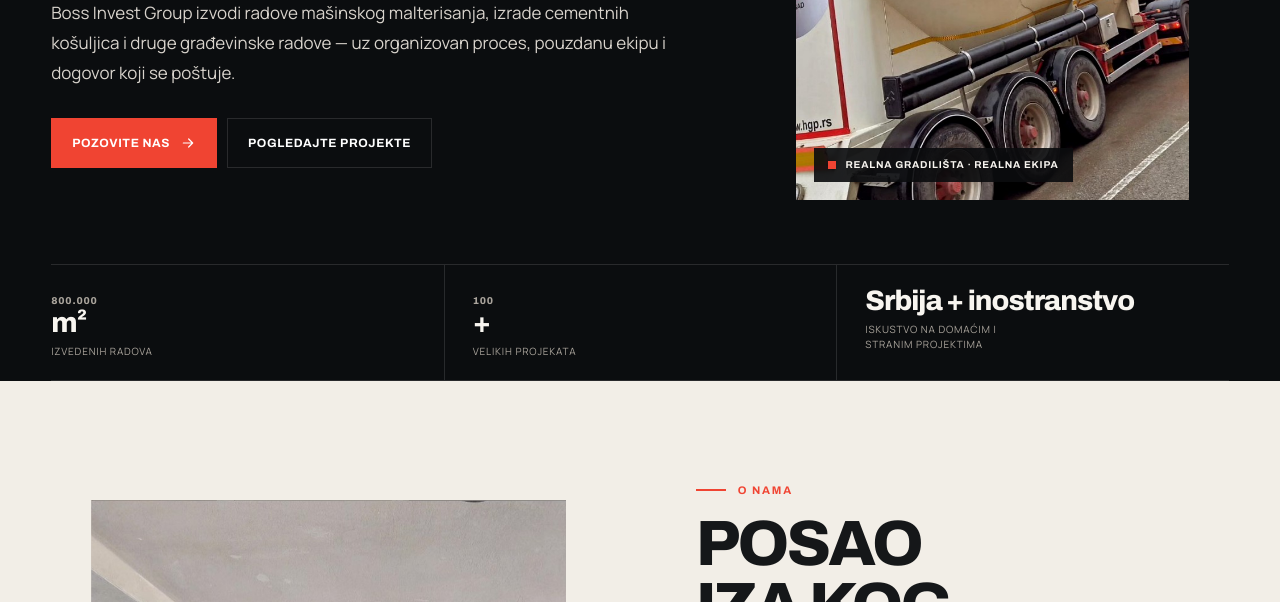
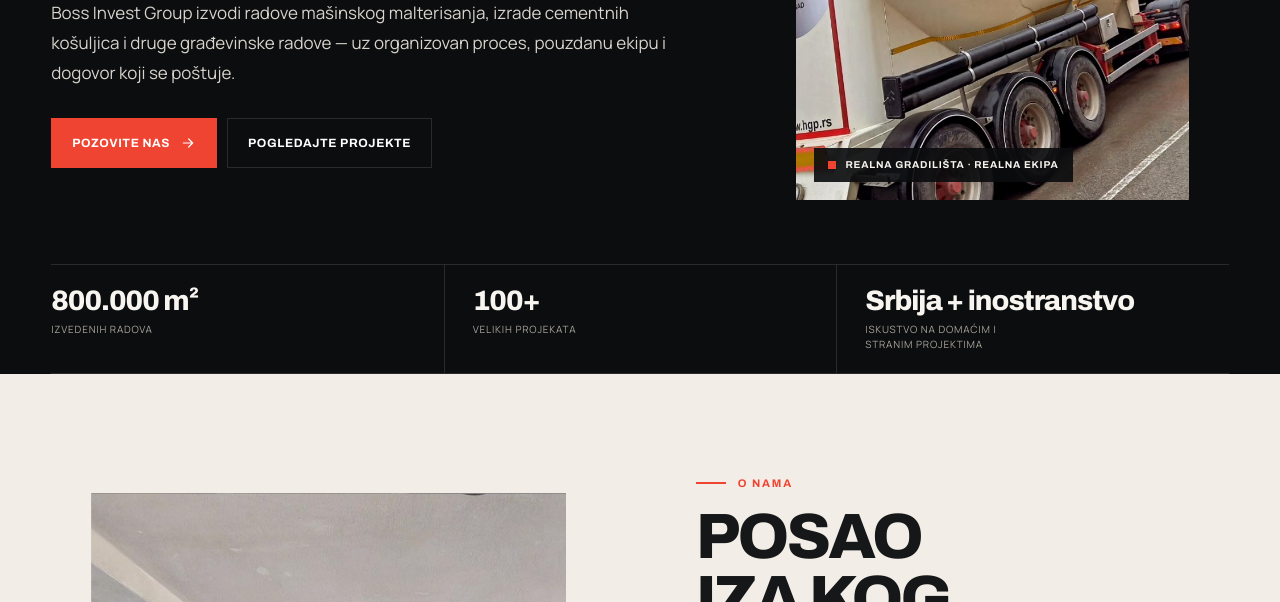
Before and after one commit to chaser-22/boss-invest-group, a website: page index.html in a window 1280 px wide. Shown: the part 498-1100 px from the top of the page. Drawn offline with Linux system fonts and the light colour scheme.

Commit message:
Fix animated stat typography inheritance

```diff
--- a/index.html
+++ b/index.html
@@ -596,6 +596,18 @@
     .force-reduced-motion .service-row:before,.force-reduced-motion .steps:before{transform:none!important}
     .force-reduced-motion .magnetic-target{transform:none!important}
 
+
+    .hero-stat strong .count-value{
+      display:inline;
+      margin:0;
+      color:inherit;
+      font:inherit;
+      line-height:inherit;
+      letter-spacing:inherit;
+      text-transform:none;
+      max-width:none;
+    }
+
   </style>
   <script>
   (()=>{const r=document.documentElement;r.classList.add('js');const forced=new URLSearchParams(location.search).get('motion')==='reduce';const topLevel=window.top===window.self;if(forced)r.classList.add('force-reduced-motion');try{if(topLevel&&!forced&&!matchMedia('(prefers-reduced-motion: reduce)').matches&&!sessionStorage.getItem('boss-intro-seen'))r.classList.add('show-loader')}catch(e){}setTimeout(()=>r.classList.add('intro-ready'),1800)})();
```
